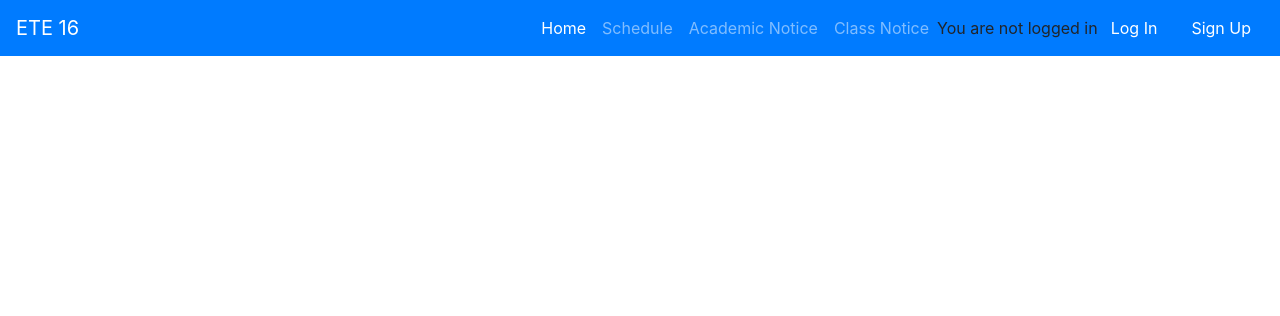
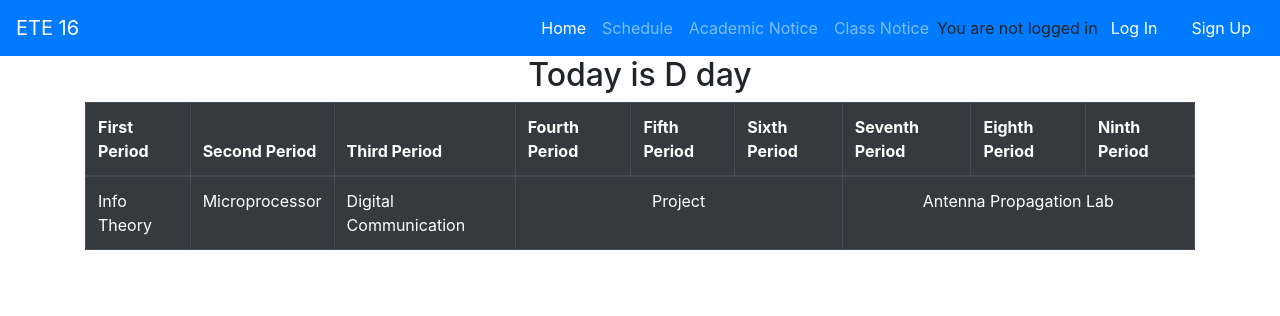
Before and after one commit to Tanmoy-Sarkar/Varsity-Management-System, a Django app: page / in a window 1280 px wide. Shown: the top 316 px of the page. Run offline with Django 3.2, Linux system fonts and the light colour scheme; data comes from the database, SQL or seed files in the repository; some libraries are stand-ins or nearby versions.

Commit message:
adding home page view and changing some schedule function

```diff
--- a/pages/urls.py
+++ b/pages/urls.py
@@ -2,5 +2,5 @@ from django.urls import path
 from .views import HomePageView
 
 urlpatterns = [
-	path('',HomePageView.as_view(),name='home')
+	path('',HomePageView,name='home')
 ]
--- a/pages/views.py
+++ b/pages/views.py
@@ -1,5 +1,14 @@
-from django.views.generic import TemplateView
+from django.shortcuts import render
+from schedule.models import Routine,Schedule
+from schedule.views import get_routine
 # Create your views here.
 
-class HomePageView(TemplateView):
-	template_name = 'home.html'
+def HomePageView(request):
+	day = Schedule.objects.all()[0]
+	context = {
+		"day":day,
+	}
+	routine = get_routine(str(day))
+	context["routine"] = routine
+
+	return render(request,'home.html',context)
--- a/schedule/views.py
+++ b/schedule/views.py
@@ -9,6 +9,16 @@ def ScheduleView(request):
 	}
 
 	#finding which day is present day and showing the routine according to that
+	routine = get_routine(str(day))
+	context["routine"] = routine
+
+	#finding all the remaining day schedule excluding the present day
+	remaining_routine = Routine.objects.exclude(day=day)
+	context["remaining_routine"] = remaining_routine
+
+	return render(request,'schedule.html',context)
+
+def get_routine(day):
 	if str(day) == "A":
 		routine=Routine.objects.get(day="A")
 	elif str(day) == "B":
@@ -19,10 +29,4 @@ def ScheduleView(request):
 		routine=Routine.objects.get(day="D")
 	elif str(day) == "E":
 		routine=Routine.objects.get(day="E")
-	context["routine"] = routine
-
-	#finding all the remaining day schedule excluding the present day
-	remaining_routine = Routine.objects.exclude(day=day)
-	context["remaining_routine"] = remaining_routine
-
-	return render(request,'schedule.html',context)
+	return routine
--- a/templates/home.html
+++ b/templates/home.html
@@ -1,5 +1,46 @@
 {% extends 'base.html' %}
 {% block title %}Home {% endblock title %}
 {% block content %}
+	<h2 class="text-center">Today is {{ day }} day</h2>
+ 	<table class="table table-bordered table-dark table-responsive">
+		<thead>
+		<tr>
+		  <th scope="col">First Period</th>
+		  <th scope="col">Second Period</th>
+		  <th scope="col">Third Period</th>
+		  <th scope="col">Fourth Period</th>
+		  <th scope="col">Fifth Period</th>
+		  <th scope="col">Sixth Period</th>
+		  <th scope="col">Seventh Period</th>
+		  <th scope="col">Eighth Period</th>
+		  <th scope="col">Ninth Period</th>
+		</tr>
+		</thead>
+		<tbody>
+		<tr>
+			{% if routine.morning_lab %}
+		  <td colspan="3" class="text-center">{{ routine.first_period }}</td>
+		    {% else %}
+		  <td>{{ routine.first_period }}</td>
+		  <td>{{ routine.second_period }}</td>
+		  <td>{{ routine.third_period }}</td>
+		    {% endif %}
+		    {% if routine.after_morning_lab %}
+		  <td colspan="3" class="text-center">{{ routine.fourth_period }}</td>
+		  	{% else %}
+		  <td>{{ routine.fourth_period }}</td>
+		  <td>{{ routine.fifth_period }}</td>
+		  <td>{{ routine.sixth_period }}</td>
+		    {% endif %}
+		    {% if routine.afternoon_lab %}
+		  <td colspan="3" class="text-center">{{ routine.seventh_period }}</td>
+		  	{% else %}
+		  <td>{{ routine.seventh_period }}</td>
+		  <td>{{ routine.eighth_period }}</td>
+		  <td>{{ routine.ninth_period }}</td>
+		    {% endif %}
+		</tr>
+		</tbody>
+	</table>
 
 {% endblock content %}
```
